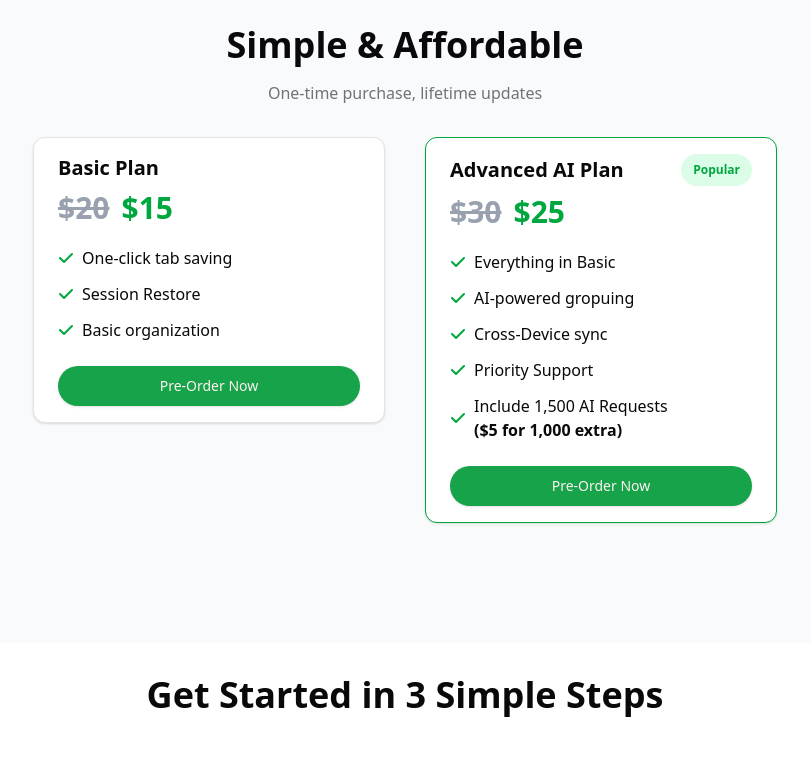
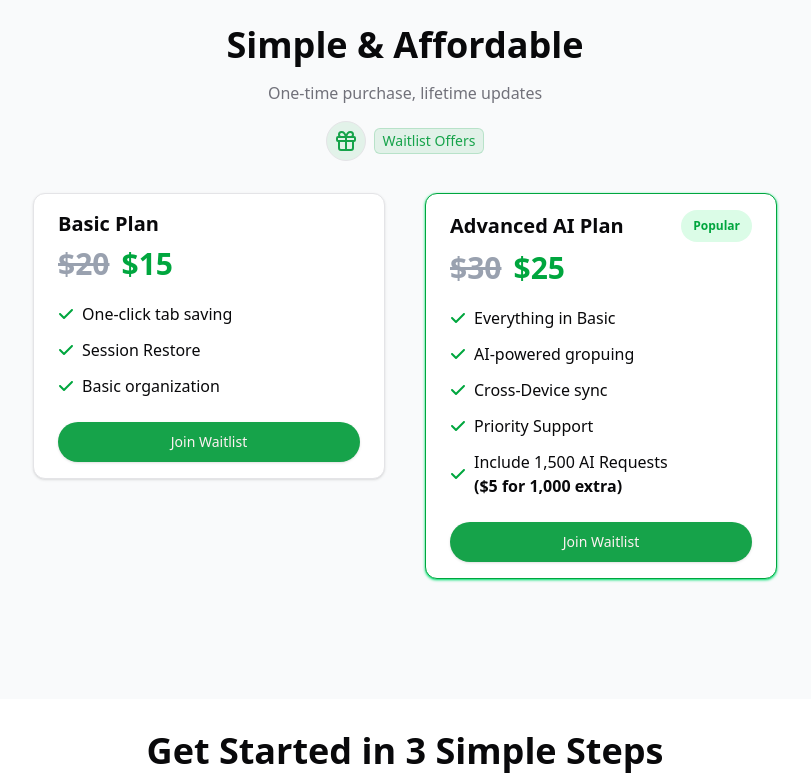
Before and after one commit to AhmedSleem06/tabflow, a React (Vite) app: page / in a window 1280 px wide. Shown: the part 1660-2439 px from the top of the page, without its empty margins (235-1046 px from the left). Built offline with nearby package versions, Linux system fonts and the light colour scheme.

Commit message:
new udpate for waitlist page

```diff
--- a/package.json
+++ b/package.json
@@ -40,7 +40,7 @@
   "dependencies": {
 
 
-    "@radix-ui/react-slot": "^1.1.2",
+    "@radix-ui/react-slot": "^1.2.3",
 
 
     "@tailwindcss/vite": "^4.0.6",
--- /dev/null
+++ b/src/components/ui/badge.tsx
@@ -0,0 +1,46 @@
+import * as React from "react";
+import { Slot } from "@radix-ui/react-slot";
+import { cva, type VariantProps } from "class-variance-authority";
+
+import { cn } from "../../lib/utils";
+
+const badgeVariants = cva(
+  "inline-flex items-center justify-center rounded-md border px-2 py-0.5 text-xs font-medium w-fit whitespace-nowrap shrink-0 [&>svg]:size-3 gap-1 [&>svg]:pointer-events-none focus-visible:border-ring focus-visible:ring-ring/50 focus-visible:ring-[3px] aria-invalid:ring-destructive/20 dark:aria-invalid:ring-destructive/40 aria-invalid:border-destructive transition-[color,box-shadow] overflow-hidden",
+  {
+    variants: {
+      variant: {
+        default:
+          "border-transparent bg-primary text-primary-foreground [a&]:hover:bg-primary/90",
+        secondary:
+          "border-transparent bg-secondary text-secondary-foreground [a&]:hover:bg-secondary/90",
+        destructive:
+          "border-transparent bg-destructive text-white [a&]:hover:bg-destructive/90 focus-visible:ring-destructive/20 dark:focus-visible:ring-destructive/40 dark:bg-destructive/60",
+        outline:
+          "text-foreground [a&]:hover:bg-accent [a&]:hover:text-accent-foreground",
+      },
+    },
+    defaultVariants: {
+      variant: "default",
+    },
+  }
+);
+
+function Badge({
+  className,
+  variant,
+  asChild = false,
+  ...props
+}: React.ComponentProps<"span"> &
+  VariantProps<typeof badgeVariants> & { asChild?: boolean }) {
+  const Comp = asChild ? Slot : "span";
+
+  return (
+    <Comp
+      data-slot="badge"
+      className={cn(badgeVariants({ variant }), className)}
+      {...props}
+    />
+  );
+}
+
+export { Badge, badgeVariants };
--- a/src/screens/landing_page.tsx
+++ b/src/screens/landing_page.tsx
@@ -1,8 +1,9 @@
 import { ReactNode, useEffect, useState } from "react";
 import { Button } from "../components/ui/button";
 import { Card, CardContent } from "../components/ui/card";
-import { Linkedin, Mail, MenuIcon, Twitter, X } from "lucide-react";
+import { Gift, Linkedin, Mail, MenuIcon, Twitter, X } from "lucide-react";
 import { NavLink, useLocation, useNavigate } from "react-router";
+import { Badge } from "../components/ui/badge";
 
 function LandingPage() {
   const [isDrawerOpen, setDrawerState] = useState(false);
@@ -90,11 +91,11 @@
       </a>
       <Button
         onClick={() => {
-          window.location.href = "https://9603692170315a.gumroad.com/l/aiovez";
+          // window.location.href = "https://9603692170315a.gumroad.com/l/aiovez";
         }}
         className=" border-none !btn-block btn-sm mt-5 h-10 cursor-pointer rounded-full"
       >
-        Pre-Order Now
+        Join Waitlist
       </Button>
     </div>
   );
@@ -120,6 +121,7 @@
 }
 
 function PricingCardBasicPlan() {
+  const navigate = useNavigate();
   const checkIcon = (
     <svg
       fill="currentColor"
@@ -154,21 +156,23 @@
       </section>
       <Button
         onClick={() => {
-          window.open(
-            "https://9603692170315a.gumroad.com/l/aiovez?option=T82tQ1UYx12yCV804Feo8A%3D%3D&_gl=1*ustpzv*_ga*MTcyNzA0NTMuMTczODc3MzQ5Ng..*_ga_6LJN6D94N6*MTc0MTM3MzA1Ni4zNi4xLjE3NDEzNzc5MjUuMC4wLjA.&wanted=true",
-            "_blank"
-          );
+          // window.open(
+          //   "https://9603692170315a.gumroad.com/l/aiovez?option=T82tQ1UYx12yCV804Feo8A%3D%3D&_gl=1*ustpzv*_ga*MTcyNzA0NTMuMTczODc3MzQ5Ng..*_ga_6LJN6D94N6*MTc0MTM3MzA1Ni4zNi4xLjE3NDEzNzc5MjUuMC4wLjA.&wanted=true",
+          //   "_blank"
+          // );
+          navigate("/waitlist");
         }}
         size={"lg"}
         className="rounded-full cursor-pointer mt-6"
       >
-        Pre-Order Now
+        Join Waitlist
       </Button>
     </div>
   );
 }
 
 function PricingCardAdvancedPlan() {
+  const navigate = useNavigate();
   const checkIcon = (
     <svg
       fill="currentColor"
@@ -180,7 +184,7 @@
     </svg>
   );
   return (
-    <div className="flex flex-col w-[22rem] px-6 p-4 border border-green-600 rounded-xl shadow bg-white  ">
+    <div className="flex flex-col w-[22rem] px-6 p-4 border-1 shadow cursor-pointer select-none hover:shadow-lg transition-all shadow-green-400 border-green-600  rounded-xl  bg-white  ">
       <section className="flex justify-between items-center">
         <h1 className="font-bold text-lg lg:text-xl">Advanced AI Plan</h1>
         <div className="bg-green-100 text-green-600 text-xs font-semibold px-3 py-2  rounded-full">
@@ -219,15 +223,16 @@
       </section>
       <Button
         onClick={() => {
-          window.open(
-            "https://9603692170315a.gumroad.com/l/aiovez?option=kPB3YrSbQvyTgOsDZnKtew%3D%3D&_gl=1*1wixtr5*_ga*MTcyNzA0NTMuMTczODc3MzQ5Ng..*_ga_6LJN6D94N6*MTc0MTM3MzA1Ni4zNi4xLjE3NDEzNzc4OTYuMC4wLjA.&wanted=true",
-            "_blank"
-          );
+          // window.open(
+          //   "https://9603692170315a.gumroad.com/l/aiovez?option=kPB3YrSbQvyTgOsDZnKtew%3D%3D&_gl=1*1wixtr5*_ga*MTcyNzA0NTMuMTczODc3MzQ5Ng..*_ga_6LJN6D94N6*MTc0MTM3MzA1Ni4zNi4xLjE3NDEzNzc4OTYuMC4wLjA.&wanted=true",
+          //   "_blank"
+          // );
+          navigate("/waitlist");
         }}
         size={"lg"}
         className="rounded-full cursor-pointer mt-6"
       >
-        Pre-Order Now
+        Join Waitlist
       </Button>
     </div>
   );
@@ -241,6 +246,18 @@
         <h4 className="mt-4 text-muted-foreground text-sm lg:text-base font-medium text-center">
           One-time purchase, lifetime updates
         </h4>
+        {/* WaitList offers Component */}
+        <div className="flex mt-4 items-center justify-center gap-2">
+          <div className="w-10 h-10 border bg-primary/10 rounded-full flex items-center justify-center">
+            <Gift className="w-6 h-6 text-primary" />
+          </div>
+          <Badge
+            variant="secondary"
+            className="bg-primary/10 text-primary text-sm border-primary/20"
+          >
+            Waitlist Offers
+          </Badge>
+        </div>
         <div className="flex flex-col lg:flex-row mt-8 gap-10 items-start">
           <PricingCardBasicPlan />
           <PricingCardAdvancedPlan />
@@ -797,13 +814,14 @@
           <div className="flex mt-8 gap-3">
             <Button
               onClick={() => {
-                window.location.href =
-                  "https://9603692170315a.gumroad.com/l/aiovez";
+                // window.location.href =
+                //   "https://9603692170315a.gumroad.com/l/aiovez";
+                window.location.href = "#problems";
               }}
               size={"xl"}
               className="rounded-full cursor-pointer"
             >
-              Pre-Order Now
+              Learn More
             </Button>
             <Button
               onClick={() => {
@@ -831,6 +849,7 @@
 }: {
   setDrawerState: React.Dispatch<React.SetStateAction<boolean>>;
 }) {
+  const navigate = useNavigate();
   return (
     <div className=" border-b-1 pt-4 pb-4 ">
       <div className="flex justify-between items-center  mx-6  ">
@@ -839,12 +858,14 @@
 
         <Button
           onClick={() => {
-            window.location.href =
-              "https://9603692170315a.gumroad.com/l/aiovez";
+            // window.location.href =
+            //   "https://9603692170315a.gumroad.com/l/aiovez";
+
+            navigate("/waitlist");
           }}
           className="rounded-full cursor-pointer hidden lg:block"
         >
-          Pre-Order Now
+          Join Waitlist
         </Button>
         <Button
           variant={"outline"}
--- a/src/screens/waitlist_page.tsx
+++ b/src/screens/waitlist_page.tsx
@@ -18,20 +18,20 @@
       <Toaster position="top-center" reverseOrder={false} />
       <Logo />
       <section className="flex mt-5 h-screen flex-col items-center justify-center">
-        <h1 className="text-4xl font-bold text-center">
+        <h1 className="text-3xl lg:text-4xl font-bold text-center">
           Instantly Organize and Save Your
           <span className="text-primary">
             {" "}
             Chrome Tabs <br /> with One Click
           </span>
         </h1>
-        <h4 className="mt-3 text-muted-foreground font-medium text-center">
+        <h4 className="mt-3 text-muted-foreground text-sm lg:text-base  font-medium text-center">
           Join hundreds of users waiting for the ultimate Chrome extension to
           <br></br>
           automatically organize your tabs into smart groups, save sessions, and
           boost your productivity.
         </h4>
-        <div className="mt-6 w-fit p-4 bg-white rounded-lg shadow-xl">
+        <div className="mt-6 w-fit py-4 px-6 bg-white rounded-lg shadow-xl">
           <section className="flex gap-3">
             <Input
               type="email"
```
Also changed, not shown: 1 other file (tests, documents, lock files or other folders).
